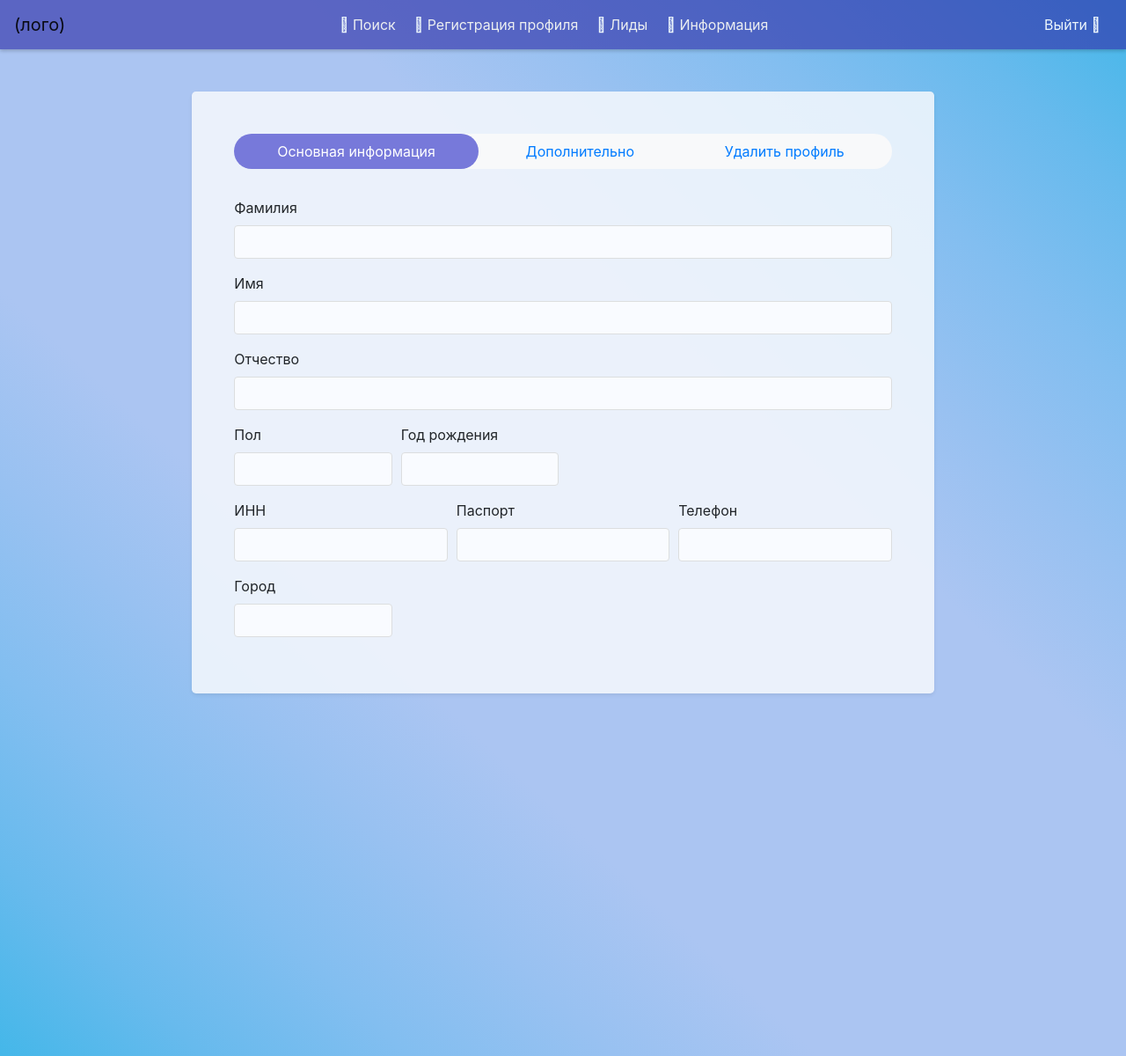
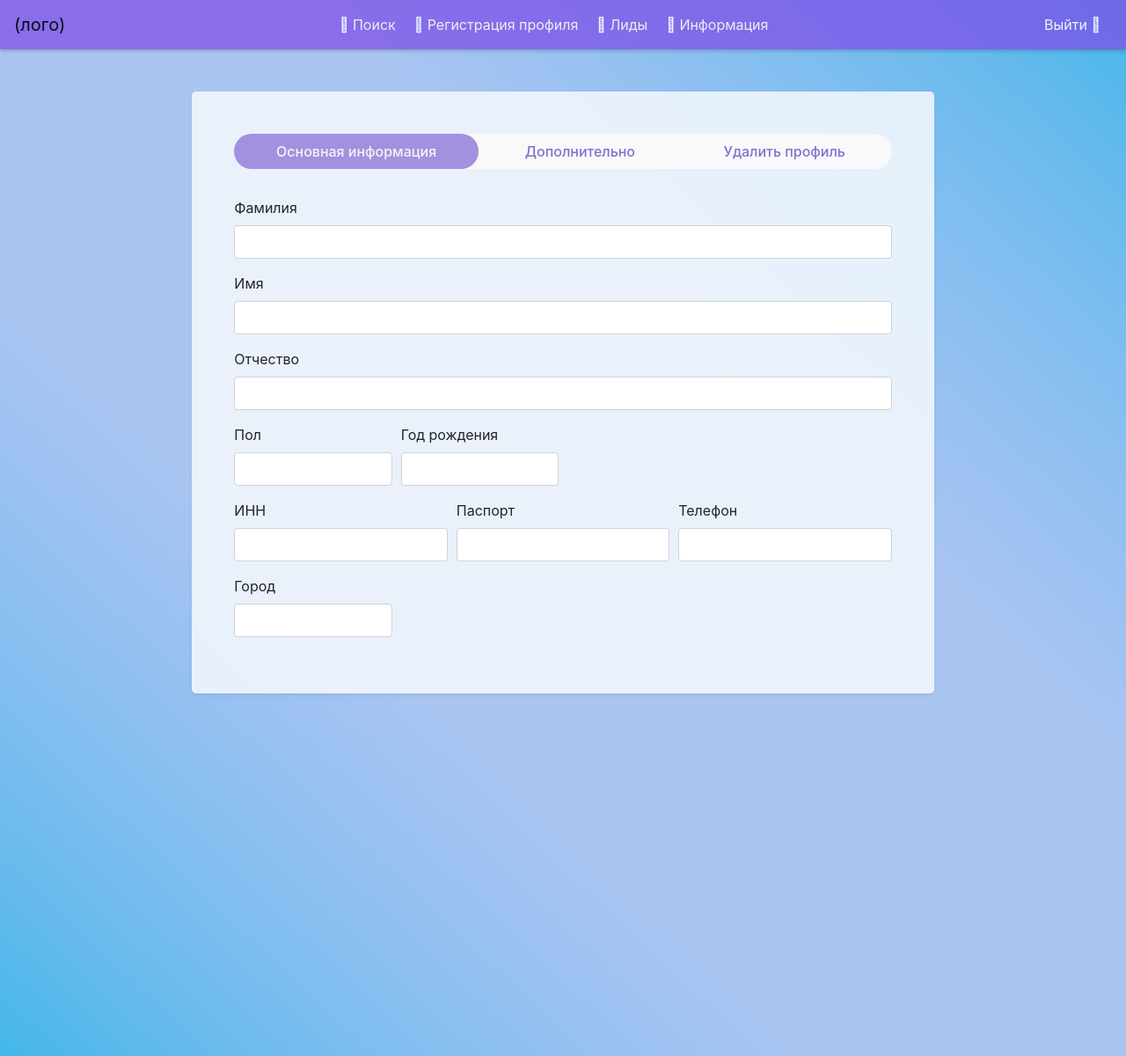
Before and after one commit to REise13/base_blag, a PHP site: page /profileinfo.php in a window 1280 px wide. Shown: the whole page at 88% size. Run offline with PHP 8.4, Linux system fonts and the light colour scheme; the visitor is signed in with stand-in values (Sample User, id 1); some libraries are stand-ins or nearby versions.

Commit message:
Update pages.css
add custom styles

```diff
--- a/pages.css
+++ b/pages.css
@@ -1,12 +1,14 @@
 :root{
-    --primary-color: #5a5cd3d0;
-    --active-color: #2f31aace;
+    --primary-color: #c8bee7;
+    --btn-color: #d3caf170;
+    --active-color: #856fce;
     --bg-gradient: linear-gradient(to left bottom, #44b7e9, #67baed, #82bef0, #98c1f1, #abc5f2, #abc5f2, #abc5f2, #abc5f2, #98c1f1, #82bef0, #67baed, #44b7e9);
-    --inputBorder: 2px solid #2f31aace;
-    --inputShadow: 0px 0px 1px #5a5cd3d0;
+    --inputBorder: 2px solid #9d8bdbab;
+    --inputShadow: 0px 0px 2px #B9ACE2;
     --formColor: #f6fafdda;
-    --navColor: #2f31aaa4;
-    --nav-itemColor: #3f41b49c;
+    --navColor: #7e50e9be;
+    --nav-itemColor: #7245db79;
+    --nav-tabs-bg: #a390df;
 }
 
 body {
@@ -27,8 +29,8 @@ nav {
     color: #eceff1;
 }
 
-.nav-item a:hover i, .nav-item a:focus i,
-.nav-item a:active i,
+.navbar .nav-item a:hover i, .navbar .nav-item a:focus i,
+.navbar .nav-item a:active i,
 .navbar-light .navbar-nav .nav-link:hover,
 .navbar-light .navbar-nav .nav-link:active {
     font-weight: 500;
@@ -53,17 +55,17 @@ nav {
     color: #3196dac4;
 }
 
-input[type="text"], input[type="password"],
-input[type="radio"], input[type="date"] {
-    border: 1px solid #dcdedf;
-    background: #f9fbff;
-}
-
 input[type="text"]:focus, input[type="password"]:focus,
-input[type="radio"]:focus, input[type="date"]:focus {
+input[type="date"]:focus {
+    font-weight: 600;
+    color: var(--active-color);
     border: var(--inputBorder);
     box-shadow: var(--inputShadow);
     outline: 0 none;
+}
+
+input[readonly], textarea[readonly] {
+    background-color: #fff !important;
 }
 
 .bg-form {
@@ -84,12 +86,26 @@ input[type="radio"]:focus, input[type="date"]:focus {
     border-bottom: 1px solid #dbd9d9d3;
 }
 
-.nav-pills .nav-link.active {
-    background-color: var(--primary-color) !important;
+.nav-pills .nav-item .nav-link i, .nav-pills .nav-item .nav-link:hover i {
+    color: var(--active-color);
 }
 
-.btn-custom {
-    border: 0.5px solid var(--active-color);
+.nav-pills .nav-item .nav-link.active i {
+    color: whitesmoke;
+}
+
+.nav-pills .nav-item .nav-link {
+    color: var(--active-color);
+    font-weight: 500;
+}
+
+.nav-pills .nav-link.active {
+    color: whitesmoke;
+    background-color: var(--nav-tabs-bg) !important;
+}
+
+.btn-custom, .btn-edit {
+    background-color: var(--btn-color);
     color: var(--active-color);
     font-weight: 600;
 }
@@ -102,6 +118,17 @@ input[type="radio"]:focus, input[type="date"]:focus {
 .data_select select {
     background: rgb(248, 246, 243);
 }
+
+
+.btn-edit i {
+    color: #856fce;
+}
+
+.btn-edit:hover, .btn-edit:hover i, .btn-edit:active, .btn-edit:active i {
+    color: #fff;
+    background-color: var(--active-color);
+}
+
 
 .btn-logout, .btn-logout i{
     color: #ecf6fc;
@@ -117,8 +144,8 @@ input[type="radio"]:focus, input[type="date"]:focus {
 }
 
 .table thead {
-    background-color: #648de6a4;
-    color: whitesmoke
+    background-color: #aa9dd6;
+    color: whitesmoke;
 }
 
 .table tbody {
@@ -138,8 +165,8 @@ input[type="radio"]:focus, input[type="date"]:focus {
 
 .table tbody tr:hover {
     cursor: pointer;
-    background-color: #648de646;
-    color: #242222;
+    background-color: #d5cbf8a2;
+    color: rgb(128, 70, 194);
     font-weight: 500;
 }
 
```
